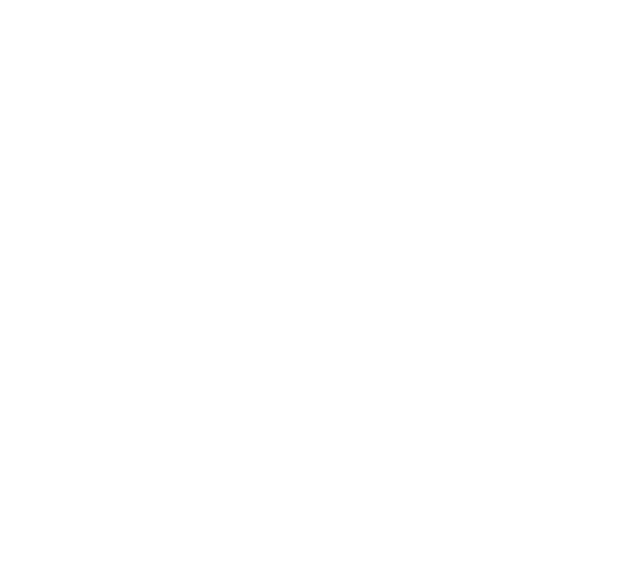
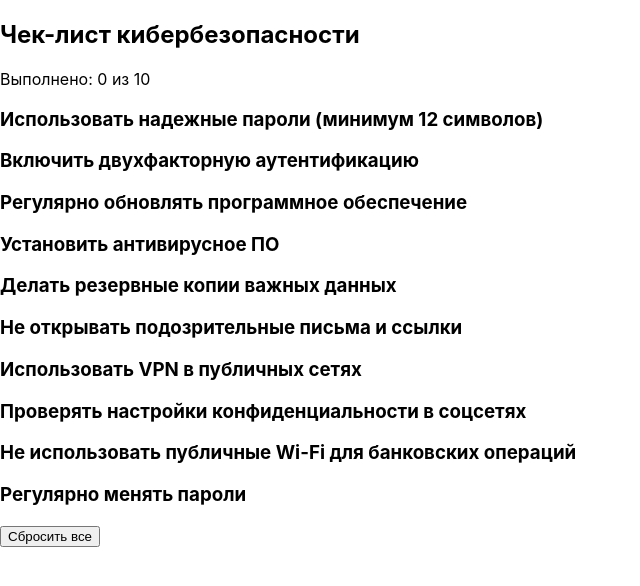
Before and after one commit to FiNiK2228/checking-links, a React (Create React App) app: page /SecurityChecklist in a window 1280 px wide. Before the commit this address had no page. Shown: the top 586 px of the page, without its empty margins (0-640 px from the left). Built offline with nearby package versions, Linux system fonts and the light colour scheme.

Commit message:
Именение 15.11.2025

```diff
--- a/src/App.js
+++ b/src/App.js
@@ -2,11 +2,13 @@
 import './App.css';
 import {CheckingForPhishingURLs} from "./pages/CheckingForPhishingURLs/CheckingForPhishingURLs"
 import GeneratorSafetyPasswords from "./pages/GeneratorSafetyPasswords/GeneratorSafetyPasswords"
+import {SecurityChecklist} from "./pages/SecurityChecklist/SecurityChecklist"
 function App() {
   return (
     <Routes>
           <Route path="/CheckingForPhishingURLs" element={<CheckingForPhishingURLs />} />
           <Route path="/GeneratorSafetyPasswords" element={<GeneratorSafetyPasswords />} />
+          <Route path="/SecurityChecklist" element={<SecurityChecklist />} />
         </Routes>
   );
 }
--- /dev/null
+++ b/src/pages/SecurityChecklist/SecurityChecklist.jsx
@@ -0,0 +1,65 @@
+import React, { useState } from 'react';
+
+export const SecurityChecklist = () => {
+  const [checklist, setChecklist] = useState([
+    { id: 1, text: <h3>Использовать надежные пароли (минимум 12 символов)</h3>, completed: false },
+    { id: 2, text: <h3>Включить двухфакторную аутентификацию</h3>, completed: false },
+    { id: 3, text: <h3>Регулярно обновлять программное обеспечение</h3>, completed: false },
+    { id: 4, text: <h3>Установить антивирусное ПО</h3>, completed: false },
+    { id: 5, text: <h3>Делать резервные копии важных данных</h3>, completed: false },
+    { id: 6, text: <h3>Не открывать подозрительные письма и ссылки</h3>, completed: false },
+    { id: 7, text: <h3>Использовать VPN в публичных сетях</h3>, completed: false },
+    { id: 8, text: <h3>Проверять настройки конфиденциальности в соцсетях</h3>, completed: false },
+    { id: 9, text: <h3>Не использовать публичные Wi-Fi для банковских операций</h3>, completed: false },
+    { id: 10, text: <h3>Регулярно менять пароли</h3>, completed: false }
+  ]);
+
+  const toggleItem = (id) => {
+    setChecklist(checklist.map(item =>
+      item.id === id ? { ...item, completed: !item.completed } : item
+    ));
+  };
+
+  const completedCount = checklist.filter(item => item.completed).length;
+  const progress = (completedCount / checklist.length) * 100;
+
+  return (
+    <div className="cyber-checklist">
+      <h2>Чек-лист кибербезопасности</h2>
+
+      <div className="progress-section">
+        <div className="progress-bar">
+          <div
+            className="progress-fill"
+            style={{ width: `${progress}%` }}
+          ></div>
+        </div>
+        <p>Выполнено: {completedCount} из {checklist.length}</p>
+      </div>
+
+      <div className="checklist-items">
+        {checklist.map(item => (
+          <div
+            key={item.id}
+            className={`checklist-item ${item.completed ? 'completed' : ''}`}
+            onClick={() => toggleItem(item.id)}
+          >
+            <div className="checkbox">
+              {item.completed && '✓'}
+            </div>
+            <span>{item.text}</span>
+          </div>
+        ))}
+      </div>
+
+      <div className="checklist-footer">
+        <button
+          className="reset-btn"
+          onClick={() => setChecklist(checklist.map(item => ({ ...item, completed: false })))}
+        >
+          Сбросить все
+        </button>
+      </div>
+    </div>
+  );
+}
```
Also changed, not shown: src/pages/SecurityChecklist/PasswordSecurityAnalyzer.jsx (deleted, +0 -7 lines).
